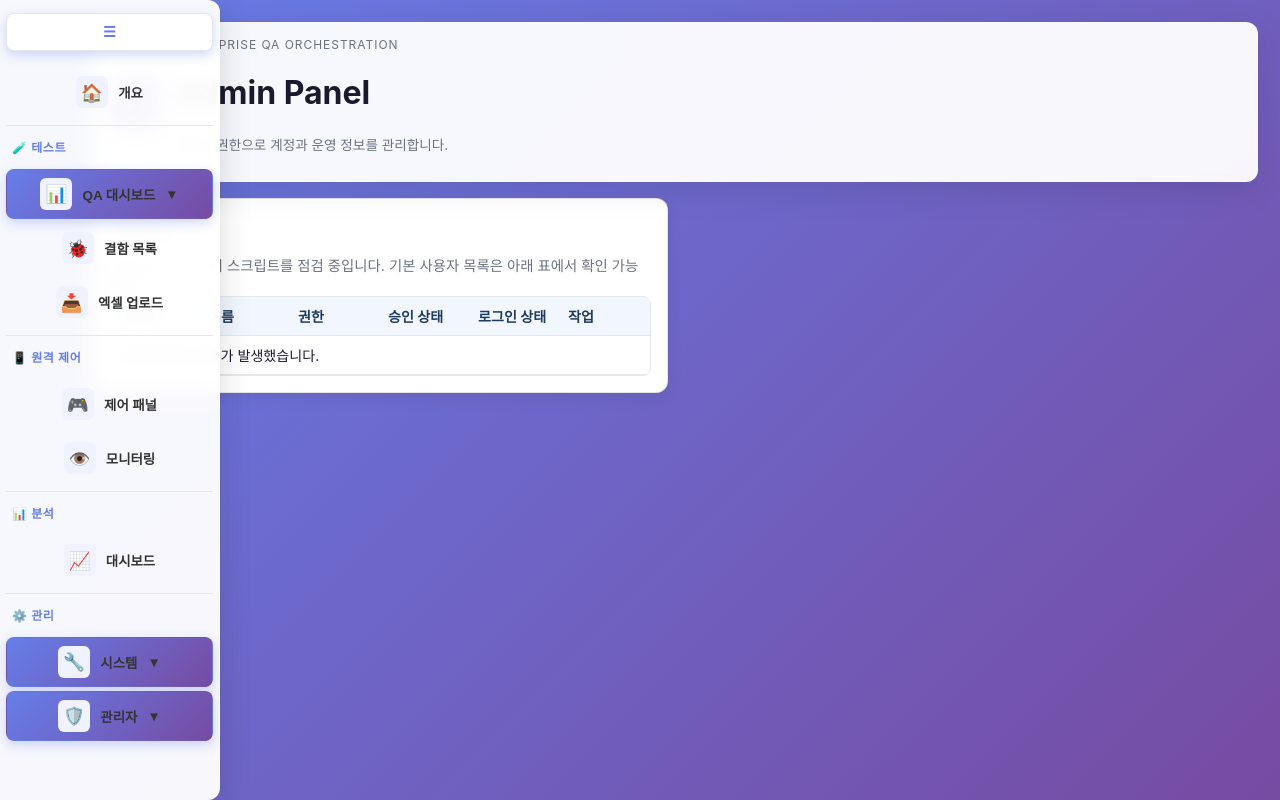
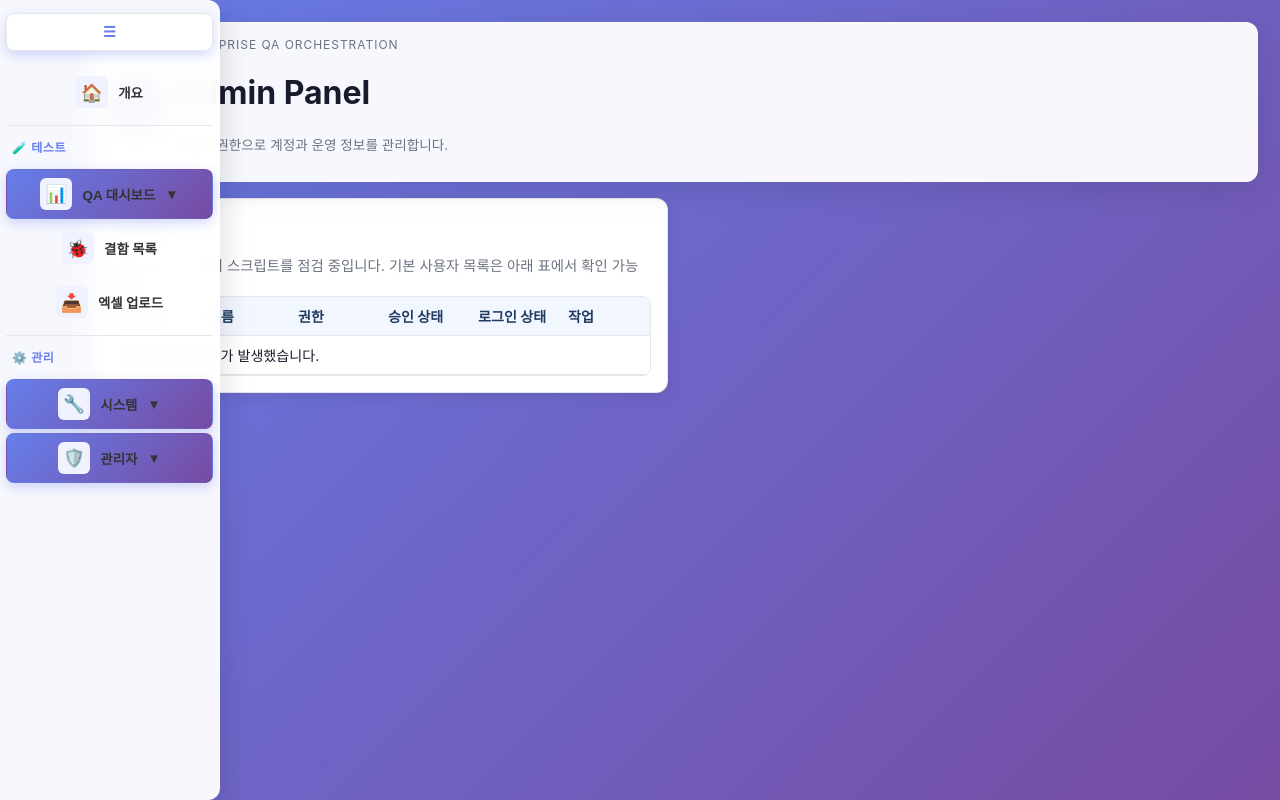
Before and after one commit to WooHyungil/POLIOT_ERP_DashBoard, a Python web app: template cci-auto-orchestrator/server/templates/admin.html in a window 1280 px wide. Run offline with Jinja, Linux system fonts and the light colour scheme; the template is opened without the code that fills it, so the values that code supplies are empty.

Commit message:
🗑️ 사이드바 메뉴 정리
- 원격 제어 섹션 제거 (제어 패널, 모니터링)
- 분석 섹션 제거 (대시보드)
- 관리 섹션만 유지

```diff
--- a/cci-auto-orchestrator/config/dashboard_update_state.json
+++ b/cci-auto-orchestrator/config/dashboard_update_state.json
@@ -1,5 +1,5 @@
 {
   "last_defectlist_fingerprint": "5a8ce29dc0c0a1988eedb9078db165e88e3ab7f6",
   "last_notice_at": "2026-03-19T19:06:08",
-  "last_seen_at": "2026-03-19T19:17:49"
+  "last_seen_at": "2026-03-19T19:19:07"
 }
--- a/cci-auto-orchestrator/server/templates/components/side_nav.html
+++ b/cci-auto-orchestrator/server/templates/components/side_nav.html
@@ -31,27 +31,6 @@
 		<a class="side-nav-link" data-path="/excel" href="/excel" title="엑셀 파일 업로드">
 			<span class="side-nav-icon">📥</span>
 			<span class="side-nav-text">엑셀 업로드</span>
-		</a>
-
-		<!-- 섹션: 원격 제어 (📱) -->
-		<div class="side-nav-section-label">📱 원격 제어</div>
-
-		<a class="side-nav-link" data-path="/remote" href="/remote" title="원격 제어 패널">
-			<span class="side-nav-icon">🎮</span>
-			<span class="side-nav-text">제어 패널</span>
-		</a>
-
-		<a class="side-nav-link" data-path="/monitor" href="/monitor" title="라이브 모니터링">
-			<span class="side-nav-icon">👁️</span>
-			<span class="side-nav-text">모니터링</span>
-		</a>
-
-		<!-- 섹션: 분석 (📊) -->
-		<div class="side-nav-section-label">📊 분석</div>
-
-		<a class="side-nav-link" data-path="/dashboard" href="/dashboard" title="시각화 대시보드">
-			<span class="side-nav-icon">📈</span>
-			<span class="side-nav-text">대시보드</span>
 		</a>
 
 		<!-- 섹션: 관리 (⚙️) -->
```
